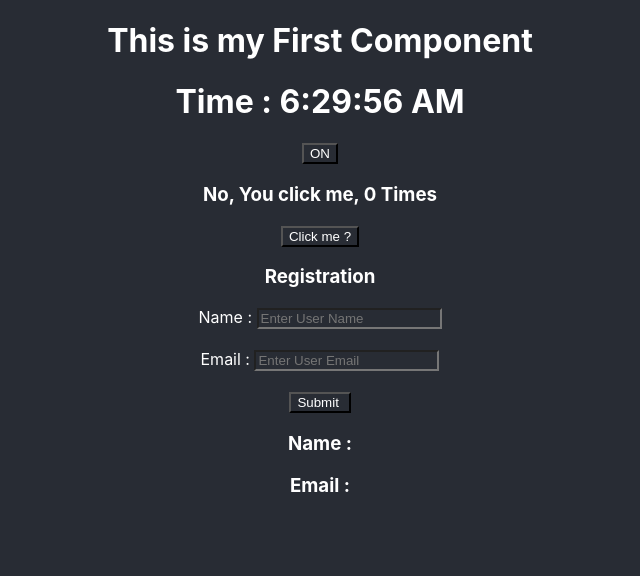
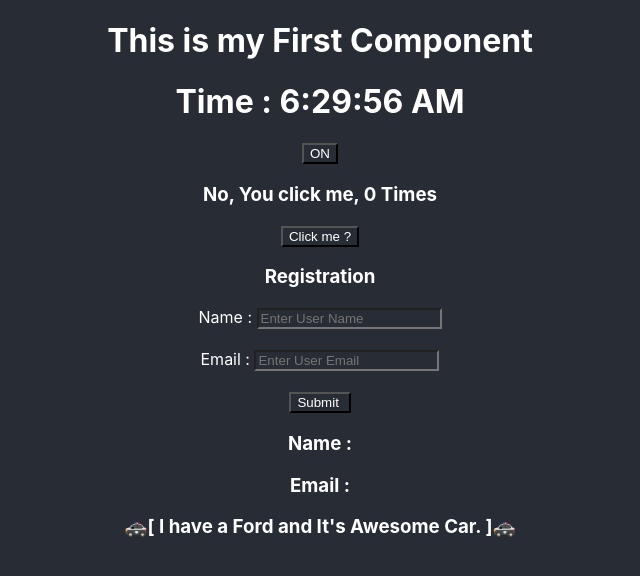
Before and after one commit to Shahariar348/LearningReact, a React (Create React App) app: page / in a window 1280 px wide. Shown: the top 576 px of the page, without its empty margins (320-960 px from the left). Built offline with nearby package versions, Linux system fonts and the light colour scheme.

Commit message:
Composition And Inheritances

```diff
--- a/src/App.js
+++ b/src/App.js
@@ -4,14 +4,37 @@ import CreateComponent from './Component/CreatCopponent';
 import StateFullComponent from './Component/StateFullComponent';
 import Toggle from './Component/HandlingEvents';
 import FormHandle from './Component/FormHandle'
+import Emoji from "./Component/Compositon/Emoji"
+import TextDecoratore from './Component/Compositon/TextDeco';
+import Breacket from './Component/Compositon/Breacket'
 
 function App() {
   return (
     <div className="App">
+
          <CreateComponent/>
+
          <StateFullComponent/>
          <Toggle/>
          <FormHandle/>
+
+    {/* Composition Example  nested component */}
+         <Emoji>
+          {({addEmoji})=>
+              (
+                <Breacket>
+                  {({addBreacket})=>(
+                     <TextDecoratore addemoji={addEmoji} addbreacket={addBreacket}/>
+                  )}
+                </Breacket>
+              )
+          }
+         </Emoji>
+
+
+
+
+
     </div>
   );
 }
--- /dev/null
+++ b/src/Component/Compositon/Breacket.jsx
@@ -0,0 +1,17 @@
+
+import React from "react";
+
+export default class Emoji extends React.Component{
+
+    addBreacket=(txt)=>{
+        return "["+txt+"]"
+    }
+
+
+    render(){
+
+        return this.props.children({addBreacket:this.addBreacket})
+     }
+
+
+}
--- /dev/null
+++ b/src/Component/Compositon/Emoji.jsx
@@ -0,0 +1,21 @@
+/*
+React has a powerful composition model,
+and we recommend using composition instead of inheritance to reuse code between components.
+*/
+
+import React from "react";
+
+export default class Emoji extends React.Component{
+
+    addemoji=(txt,emoji)=>{
+        return emoji+txt+emoji
+    }
+
+
+    render(){
+
+        return this.props.children({addEmoji:this.addemoji})
+     }
+
+
+}
--- /dev/null
+++ b/src/Component/Compositon/TextDeco.jsx
@@ -0,0 +1,21 @@
+
+
+export default function TextDecoratore({addemoji,addbreacket}){
+
+    let text=" I have a Ford and It's Awesome Car. "
+
+    if(addbreacket){
+       text=addbreacket(text)
+    }
+    if(addemoji){
+      text = addemoji(text,"🚓")
+    }
+    else{
+      text
+    }
+    return (
+        <h3>
+          {text}
+        </h3>
+    )
+}
```
